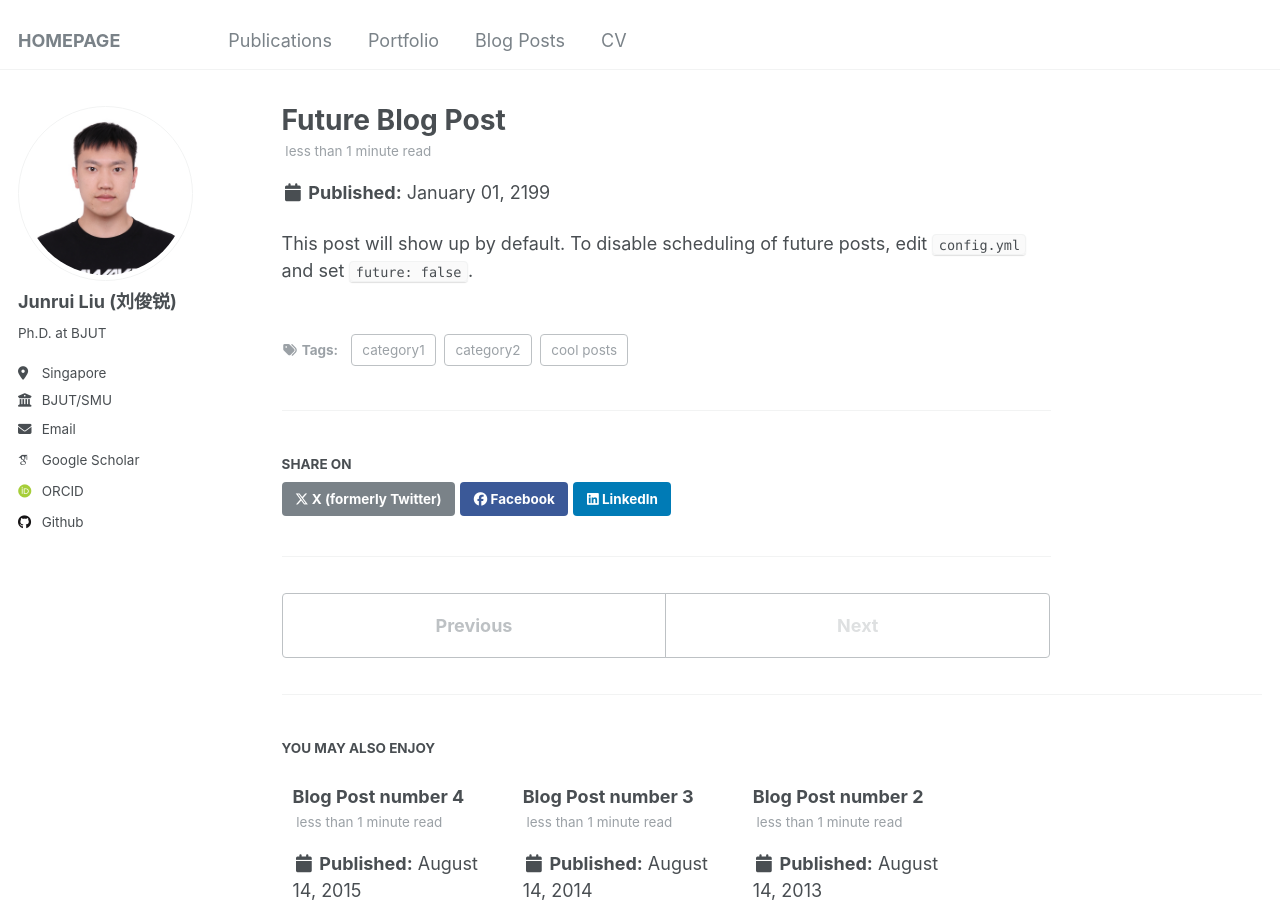
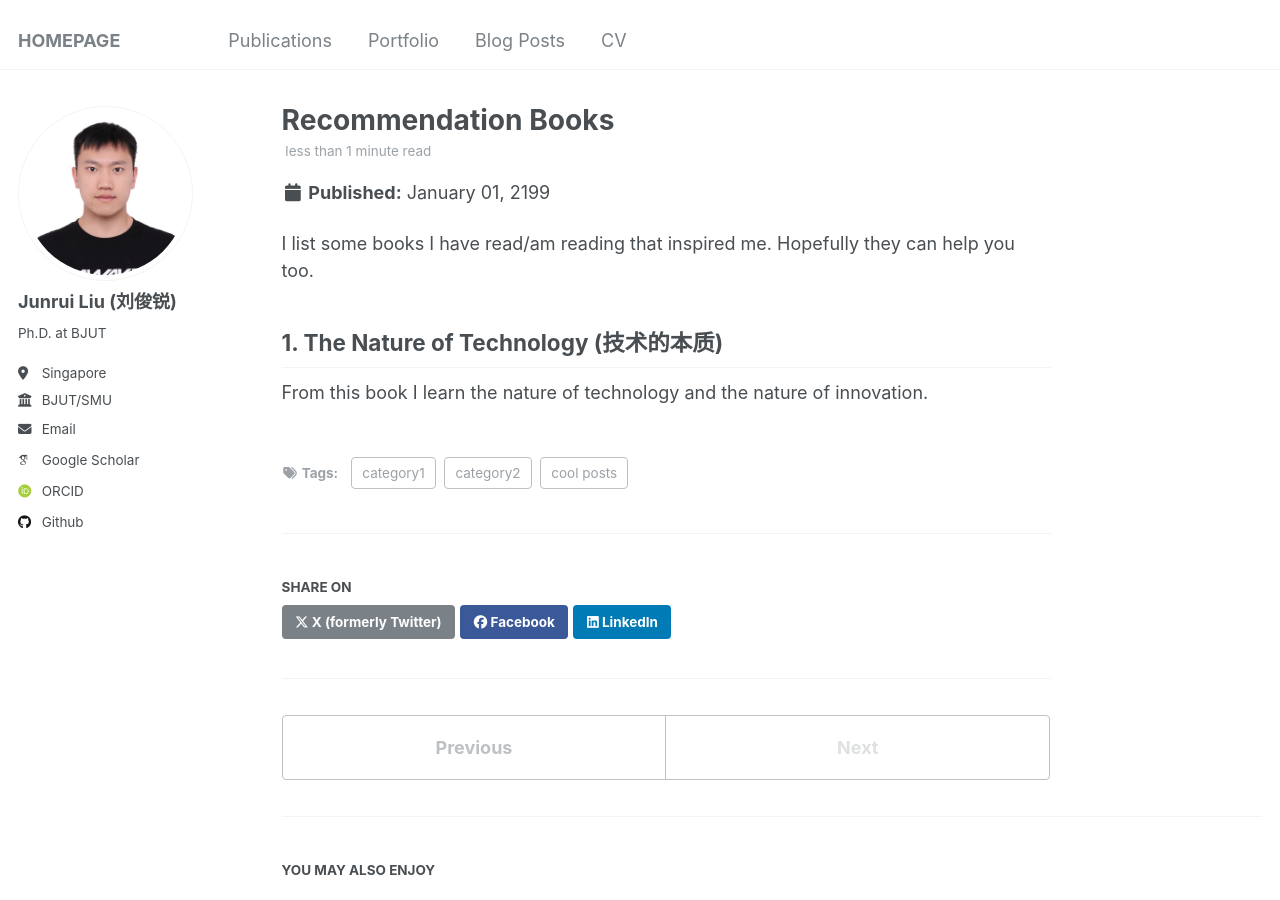
Before and after one commit to dianziliu/dianziliu.github.io, a Jekyll site: the page built from _posts/2199-01-01-future-post.md, in a window 1280 px wide and 900 px high. Built offline with Jekyll 4.4.1, drawn with Linux system fonts in a browser that asks for light colours; some web fonts are replaced.

Commit message:
update rec_books

```diff
--- a/_posts/2199-01-01-future-post.md
+++ b/_posts/2199-01-01-future-post.md
@@ -1,5 +1,5 @@
 ---
-title: 'Future Blog Post'
+title: 'Recommendation Books'
 date: 2199-01-01
 permalink: /posts/2012/08/blog-post-4/
 tags:
@@ -8,4 +8,9 @@ tags:
   - category2
 ---
 
-This post will show up by default. To disable scheduling of future posts, edit `config.yml` and set `future: false`.
+I list some books I have read/am reading that inspired me.
+Hopefully they can help you too.
+
+## 1. The Nature of Technology (技术的本质)
+
+From this book I learn the nature of technology and the nature of innovation.
```
